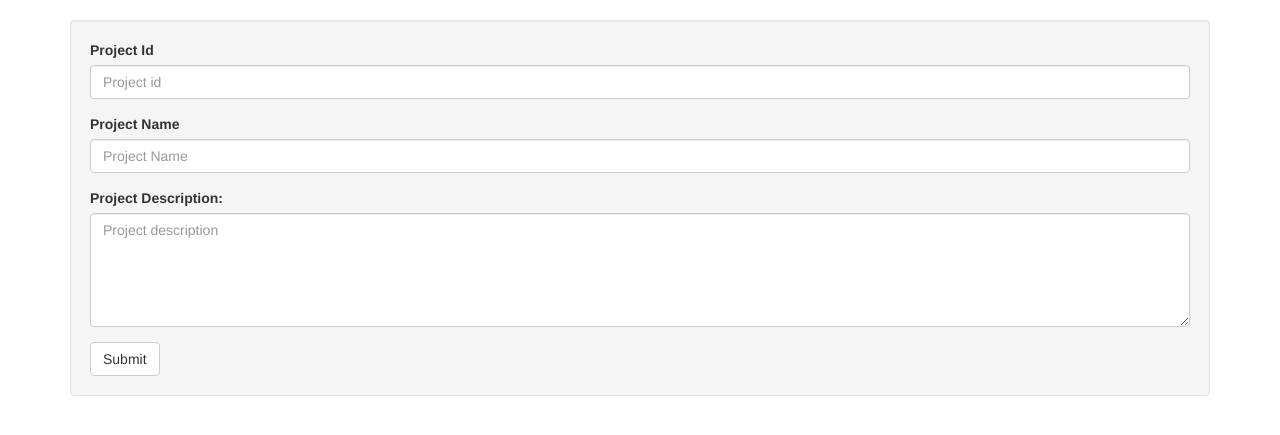
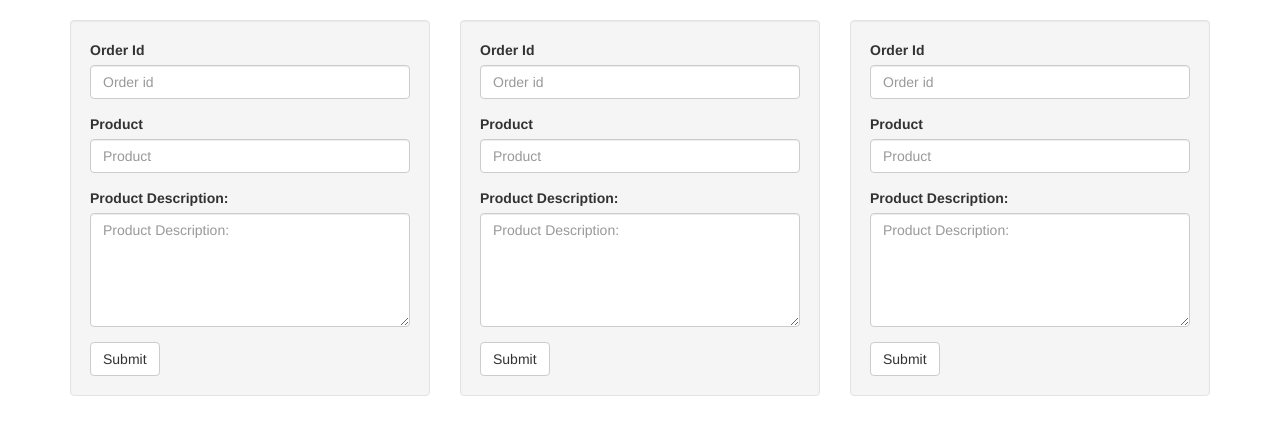
Before and after one commit to sagarlohani/test, a Flask app: page /createprojects in a window 1280 px wide. Shown: the part 52-487 px from the top of the page. Run offline with Flask 2, Linux system fonts and the light colour scheme; the visitor is signed in with stand-in values (Sample User, id 1); some libraries are stand-ins or nearby versions.

Commit message:
first commit

```diff
--- a/templates/webpage1.html
+++ b/templates/webpage1.html
@@ -1,22 +1,57 @@
 {% extends "webpage.html" %}
 {% block body %}
 <div class="container">
-  <div class="well">
+    <div class="row">
+  <div class="col-sm-4"><div class="well">
   <form action="{{ url_for('cproject') }}" method=POST>
   <div class="form-group">
-    <label for="pid">Project Id</label>
-    <input type="pid" class="form-control" id="pid" name="pid" placeholder="Project id">
+    <label for="pid">Order Id</label>
+    <input type="pid" class="form-control" id="pid" name="pid" placeholder="Order id">
   </div>
   <div class="form-group">
-    <label for="pname">Project Name</label>
-    <input type="pname" class="form-control" id="pname" name="pname" placeholder="Project Name">
+    <label for="pname">Product</label>
+    <input type="pname" class="form-control" id="pname" name="pname" placeholder="Product">
   </div>
   <div class="form-group">
-  <label for="pdescri">Project Description:</label>
-  <textarea class="form-control" rows="5" id="comment" name="pdescri" placeholder="Project description"></textarea>
+  <label for="pdescri">Product Description:</label>
+  <textarea class="form-control" rows="5" id="comment" name="pdescri" placeholder="Product Description:"></textarea>
 </div>
   <button type="submit" class="btn btn-default">Submit</button>
-</form></div>
+</form></div></div>
+  <div class="col-sm-4"><div class="well">
+  <form action="{{ url_for('cproject') }}" method=POST>
+  <div class="form-group">
+    <label for="pid">Order Id</label>
+    <input type="pid" class="form-control" id="pid" name="pid" placeholder="Order id">
+  </div>
+  <div class="form-group">
+    <label for="pname">Product</label>
+    <input type="pname" class="form-control" id="pname" name="pname" placeholder="Product">
+  </div>
+  <div class="form-group">
+  <label for="pdescri">Product Description:</label>
+  <textarea class="form-control" rows="5" id="comment" name="pdescri" placeholder="Product Description:"></textarea>
+</div>
+  <button type="submit" class="btn btn-default">Submit</button>
+</form></div></div>
+  <div class="col-sm-4"><div class="well">
+  <form action="{{ url_for('cproject') }}" method=POST>
+  <div class="form-group">
+    <label for="pid">Order Id</label>
+    <input type="pid" class="form-control" id="pid" name="pid" placeholder="Order id">
+  </div>
+  <div class="form-group">
+    <label for="pname">Product</label>
+    <input type="pname" class="form-control" id="pname" name="pname" placeholder="Product">
+  </div>
+  <div class="form-group">
+  <label for="pdescri">Product Description:</label>
+  <textarea class="form-control" rows="5" id="comment" name="pdescri" placeholder="Product Description:"></textarea>
+</div>
+  <button type="submit" class="btn btn-default">Submit</button>
+</form></div></div>
+</div>
+
 
 <table class="table">
 
```
